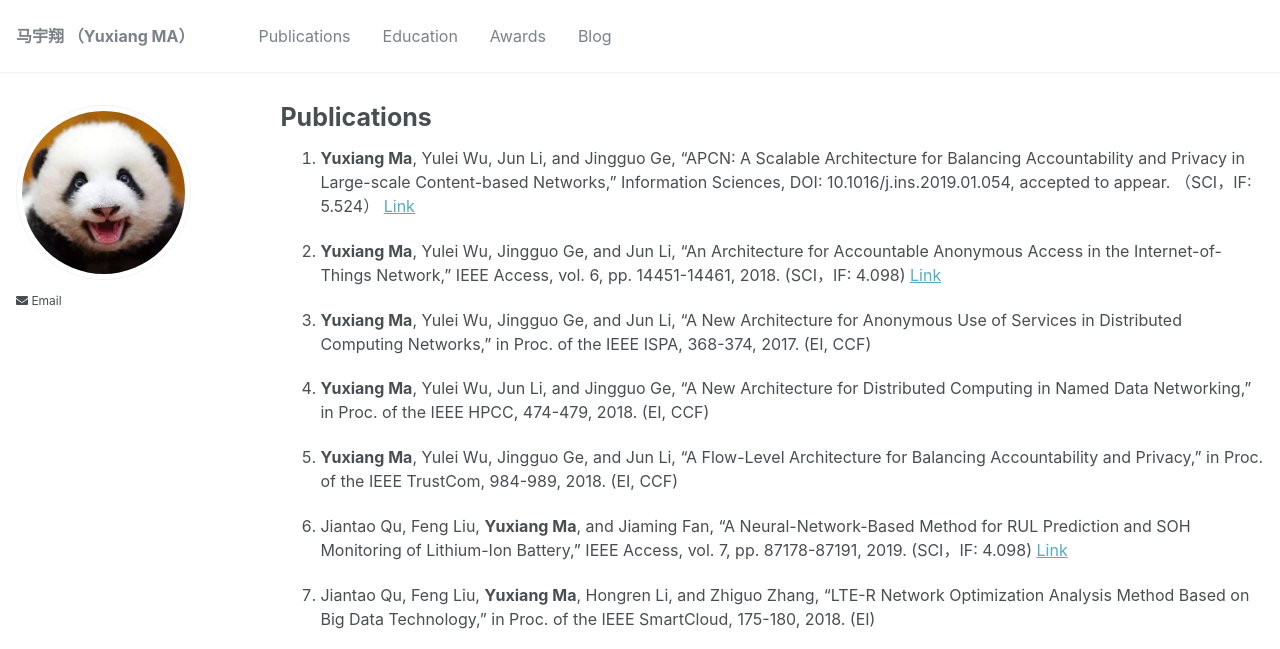
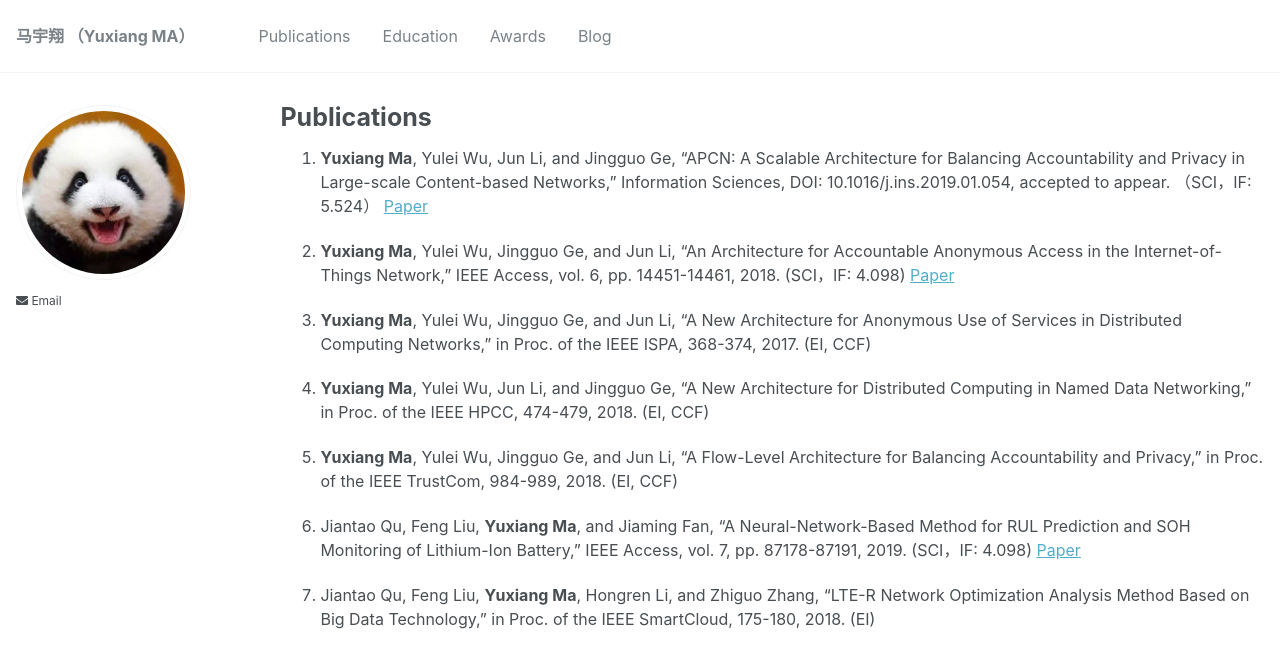
Before and after one commit to MaYuxiang/mayuxiang.github.io, a Jekyll site: the page built from _pages/publications.md, in a window 1280 px wide. Shown: the top 649 px of the page. Built offline with Jekyll 4.4.1, drawn with Linux system fonts in a browser that asks for light colours.

Commit message:
Update
Update

```diff
--- a/_pages/publications.md
+++ b/_pages/publications.md
@@ -7,9 +7,9 @@ redirect_from:
   - /publications
 ---
 
-1. **Yuxiang Ma**, Yulei Wu, Jun Li, and Jingguo Ge, "APCN: A Scalable Architecture for Balancing Accountability and Privacy in Large-scale Content-based Networks," Information Sciences, DOI: 10.1016/j.ins.2019.01.054, accepted to appear.  （SCI，IF: 5.524）  [Link](https://doi.org/10.1016/j.ins.2019.01.054)
+1. **Yuxiang Ma**, Yulei Wu, Jun Li, and Jingguo Ge, "APCN: A Scalable Architecture for Balancing Accountability and Privacy in Large-scale Content-based Networks," Information Sciences, DOI: 10.1016/j.ins.2019.01.054, accepted to appear.  （SCI，IF: 5.524）  [Paper](https://doi.org/10.1016/j.ins.2019.01.054)
 
-2. **Yuxiang Ma**, Yulei Wu, Jingguo Ge, and Jun Li, "An Architecture for Accountable Anonymous Access in the Internet-of-Things Network," IEEE Access, vol. 6, pp. 14451-14461, 2018.  (SCI，IF: 4.098)  [Link](https://ieeexplore.ieee.org/document/8292863/)
+2. **Yuxiang Ma**, Yulei Wu, Jingguo Ge, and Jun Li, "An Architecture for Accountable Anonymous Access in the Internet-of-Things Network," IEEE Access, vol. 6, pp. 14451-14461, 2018.  (SCI，IF: 4.098)  [Paper](https://ieeexplore.ieee.org/document/8292863/)
 
 3. **Yuxiang Ma**, Yulei Wu, Jingguo Ge, and Jun Li, "A New Architecture for Anonymous Use of Services in Distributed Computing Networks," in Proc. of the IEEE ISPA, 368-374, 2017.  (EI, CCF)
 
@@ -17,7 +17,7 @@ redirect_from:
 
 5. **Yuxiang Ma**, Yulei Wu, Jingguo Ge, and Jun Li, "A Flow-Level Architecture for Balancing Accountability and Privacy," in Proc. of the IEEE TrustCom, 984-989, 2018.  (EI, CCF)
 
-6. Jiantao Qu, Feng Liu, **Yuxiang Ma**, and Jiaming Fan, "A Neural-Network-Based Method for RUL Prediction and SOH Monitoring of Lithium-Ion Battery," IEEE Access, vol. 7, pp. 87178-87191, 2019.  (SCI，IF: 4.098)  [Link](https://ieeexplore.ieee.org/document/8747502)
+6. Jiantao Qu, Feng Liu, **Yuxiang Ma**, and Jiaming Fan, "A Neural-Network-Based Method for RUL Prediction and SOH Monitoring of Lithium-Ion Battery," IEEE Access, vol. 7, pp. 87178-87191, 2019.  (SCI，IF: 4.098)  [Paper](https://ieeexplore.ieee.org/document/8747502)
 
 7. Jiantao Qu, Feng Liu, **Yuxiang Ma**, Hongren Li, and Zhiguo Zhang, "LTE-R Network Optimization Analysis Method Based on Big Data Technology," in Proc. of the IEEE SmartCloud, 175-180, 2018.  (EI)
 
```
